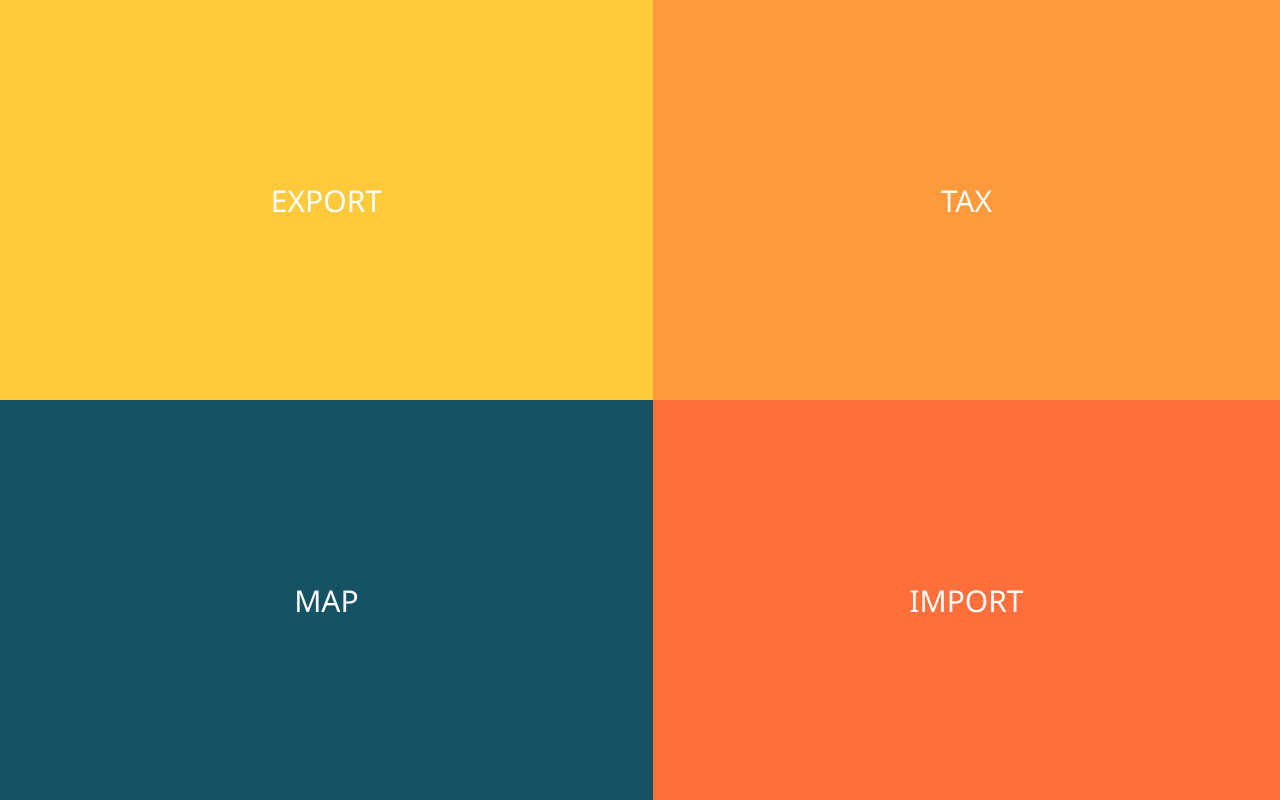
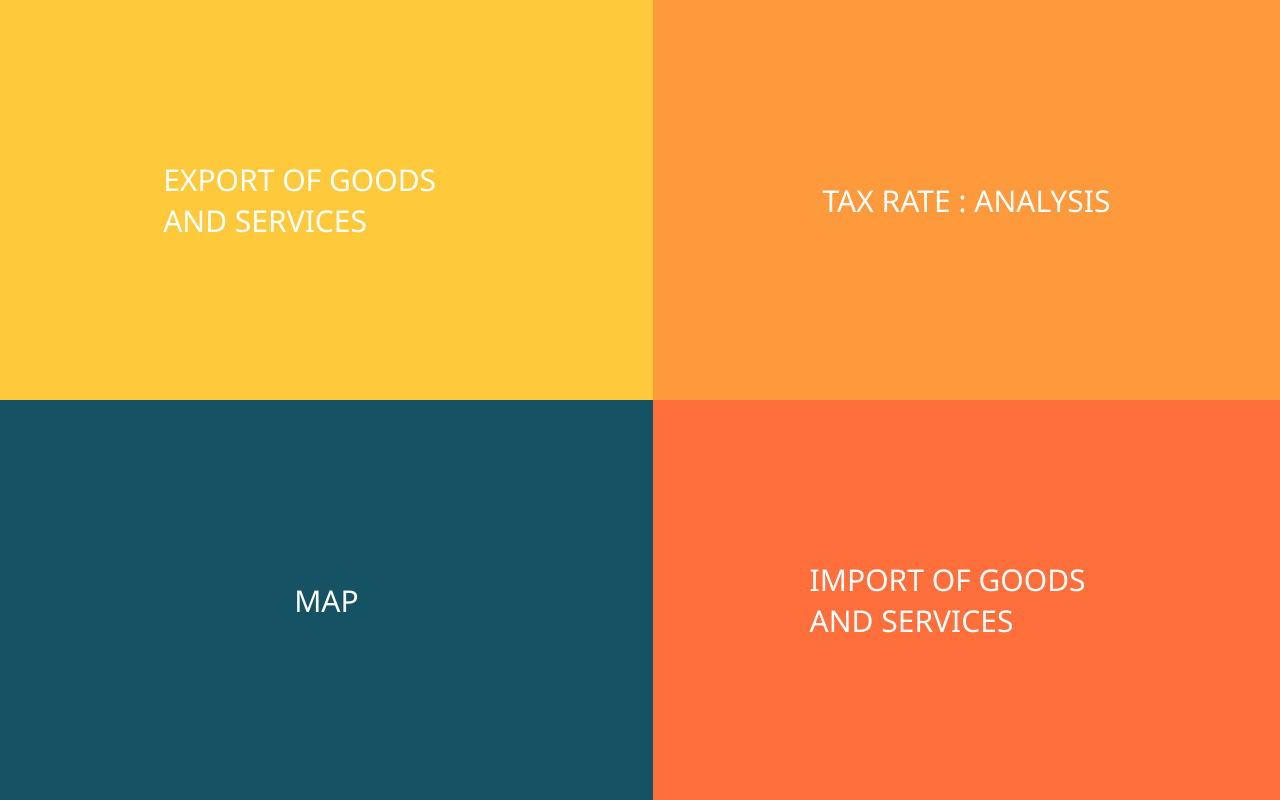
Before and after one commit to buachonnikan/Visualize-Nort-South-America, a plain HTML site: page index.html in a window 1280 px wide. Drawn offline with nearby package versions, Linux system fonts and the light colour scheme.

Commit message:
หยุดแก้! เมื่อยแล้ว!!2

```diff
--- a/index.html
+++ b/index.html
@@ -39,9 +39,9 @@
     <body onload="check()">
         <div style="width:100%;">
             <div class="in" id="b1" onclick="menu()"><a href="#MAP" class="click"><div class="c">MAP</div></a></div>
-            <div class="in" id="b2" onclick="menu()"><a href="#IMPORT" class="click"><div class="c">IMPORT</div></a></div>
-            <div class="in" id="b3" onclick="menu()"><a href="#EXPORT" class="click"><div class="c">EXPORT</div></a></div>
-            <div class="in" id="b4" onclick="menu()"><a href="#TAX" class="click"><div class="c">TAX</div></a></div>
+            <div class="in" id="b2" onclick="menu()"><a href="#IMPORT" class="click"><div class="c">IMPORT OF GOODS AND SERVICES</div></a></div>
+            <div class="in" id="b3" onclick="menu()"><a href="#EXPORT" class="click"><div class="c">EXPORT OF GOODS AND SERVICES</div></a></div>
+            <div class="in" id="b4" onclick="menu()"><a href="#TAX" class="click"><div class="c">TAX RATE : ANALYSIS</div></a></div>
         </div>
         <button onclick="Omenu()" id="menu">MENU</button>
 
```
